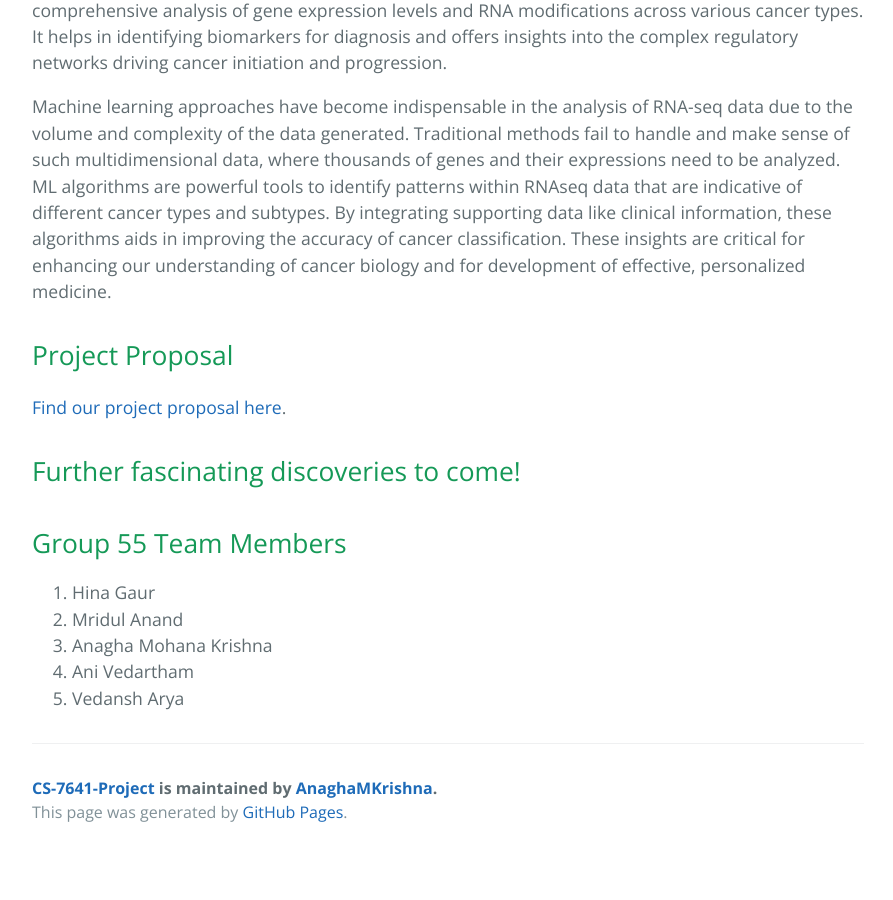
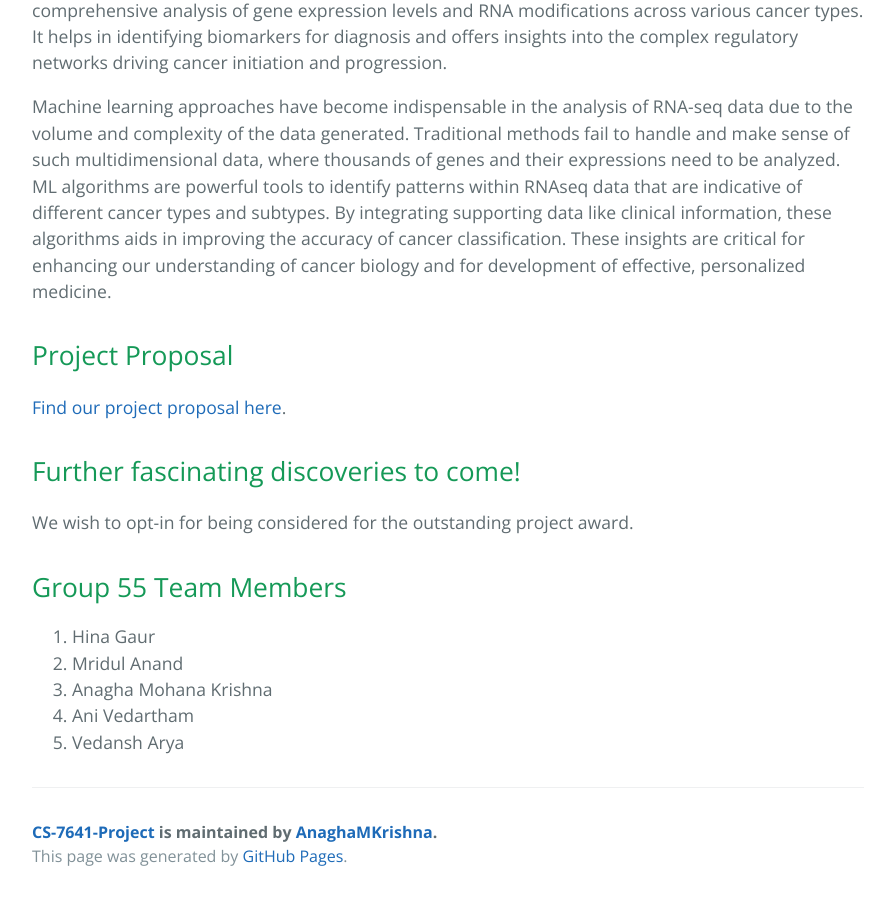
Before and after one commit to AnaghaMKrishna/CS-7641-Project, a Jekyll site: the page built from index.md, in a window 1280 px wide and 900 px high, scrolled down 1130 px. Shown: the whole window, without its empty margins (192-1085 px from the left). Built offline with Jekyll 4.4.1, drawn with Linux system fonts in a browser that asks for light colours; before the commit the page ends 1986 px from its top, so only the background shows below that.

Commit message:
updated landing page

```diff
--- a/index.md
+++ b/index.md
@@ -15,6 +15,8 @@ Machine learning approaches have become indispensable in the analysis of RNA-seq
 
 ## Further fascinating discoveries to come!
 
+We wish to opt-in for being considered for the outstanding project award.
+
 ## Group 55 Team Members
 
 1. Hina Gaur
```
